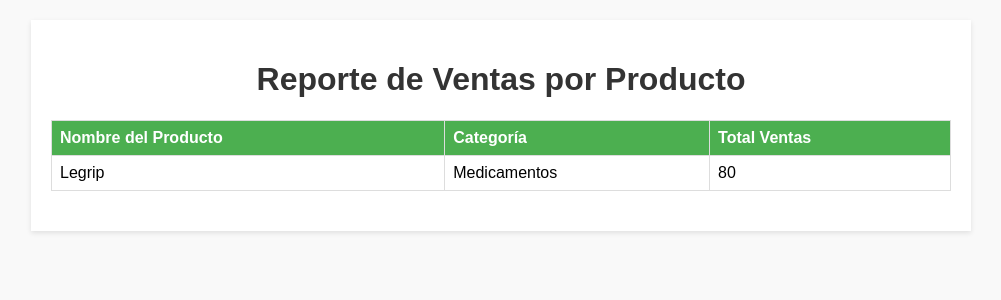
After one commit to DiegoAJimenezD/ProyectoBDDroguerias, a PHP site: page /reporte_producto_avanzado.php in a window 1280 px wide. The commit adds this page. Shown: the top 300 px of the page, without its empty margins (139-1140 px from the left). Run offline with PHP 8.4, Linux system fonts and the light colour scheme; data comes from the database, SQL or seed files in the repository.

Commit message:
Se crearon los reportes de clientes com consulta de nivel avanzado y asi mismo el reporte de los productos con consulta d enivel avanzado

```diff
--- /dev/null
+++ b/reporte_producto_avanzado.php
@@ -0,0 +1,108 @@
+<?php
+// Incluir la conexión a la base de datos
+include('conexion.php');
+
+// Consulta SQL
+$sql = "
+SELECT
+    producto.nombre AS NombreProducto,
+    categoriaproducto.nombre AS Categoria,
+    SUM(productofactura.idProducto) AS TotalVentas
+FROM producto
+INNER JOIN categoriaproducto ON producto.categoriaProducto = categoriaproducto.idCategoria
+INNER JOIN productofactura ON producto.idProducto = productofactura.idProducto
+GROUP BY producto.idProducto, categoriaproducto.idCategoria
+HAVING SUM(productofactura.idProducto) > (
+    SELECT AVG(TotalVentasCategoria)
+    FROM (
+        SELECT
+            categoriaproducto.idCategoria,
+            SUM(productofactura.idProducto) AS TotalVentasCategoria
+        FROM producto
+        INNER JOIN categoriaproducto ON producto.categoriaProducto = categoriaproducto.idCategoria
+        INNER JOIN productofactura ON producto.idProducto = productofactura.idProducto
+        GROUP BY categoriaproducto.idCategoria
+    ) AS VentasPorCategoria
+)
+ORDER BY TotalVentas DESC
+LIMIT 25;
+";
+
+$result = $conn->query($sql);
+?>
+
+<!DOCTYPE html>
+<html lang="es">
+<head>
+    <meta charset="UTF-8">
+    <meta name="viewport" content="width=device-width, initial-scale=1.0">
+    <title>Reporte de Ventas por Producto</title>
+    <style>
+        body {
+            font-family: Arial, sans-serif;
+            margin: 20px;
+            background-color: #f9f9f9;
+        }
+        table {
+            width: 100%;
+            border-collapse: collapse;
+            margin: 20px 0;
+            background-color: #fff;
+        }
+        th, td {
+            border: 1px solid #ddd;
+            text-align: left;
+            padding: 8px;
+        }
+        th {
+            background-color: #4CAF50;
+            color: white;
+        }
+        tr:nth-child(even) {
+            background-color: #f2f2f2;
+        }
+        .container {
+            max-width: 900px;
+            margin: 0 auto;
+            padding: 20px;
+            box-shadow: 0 2px 5px rgba(0, 0, 0, 0.1);
+            background: white;
+        }
+        h1 {
+            text-align: center;
+            color: #333;
+        }
+    </style>
+</head>
+<body>
+    <div class="container">
+        <h1>Reporte de Ventas por Producto</h1>
+        <?php if ($result->num_rows > 0): ?>
+            <table>
+                <thead>
+                    <tr>
+                        <th>Nombre del Producto</th>
+                        <th>Categoría</th>
+                        <th>Total Ventas</th>
+                    </tr>
+                </thead>
+                <tbody>
+                    <?php while ($row = $result->fetch_assoc()): ?>
+                        <tr>
+                            <td><?php echo htmlspecialchars($row["NombreProducto"]); ?></td>
+                            <td><?php echo htmlspecialchars($row["Categoria"]); ?></td>
+                            <td><?php echo htmlspecialchars($row["TotalVentas"]); ?></td>
+                        </tr>
+                    <?php endwhile; ?>
+                </tbody>
+            </table>
+        <?php else: ?>
+            <p>No hay datos disponibles.</p>
+        <?php endif; ?>
+    </div>
+</body>
+</html>
+
+<?php
+$conn->close();
+?>
```
Also changed, not shown: reporte_cliente_avanzado.php (added, +104 -0 lines), reportes.php (+4 -4 lines).
